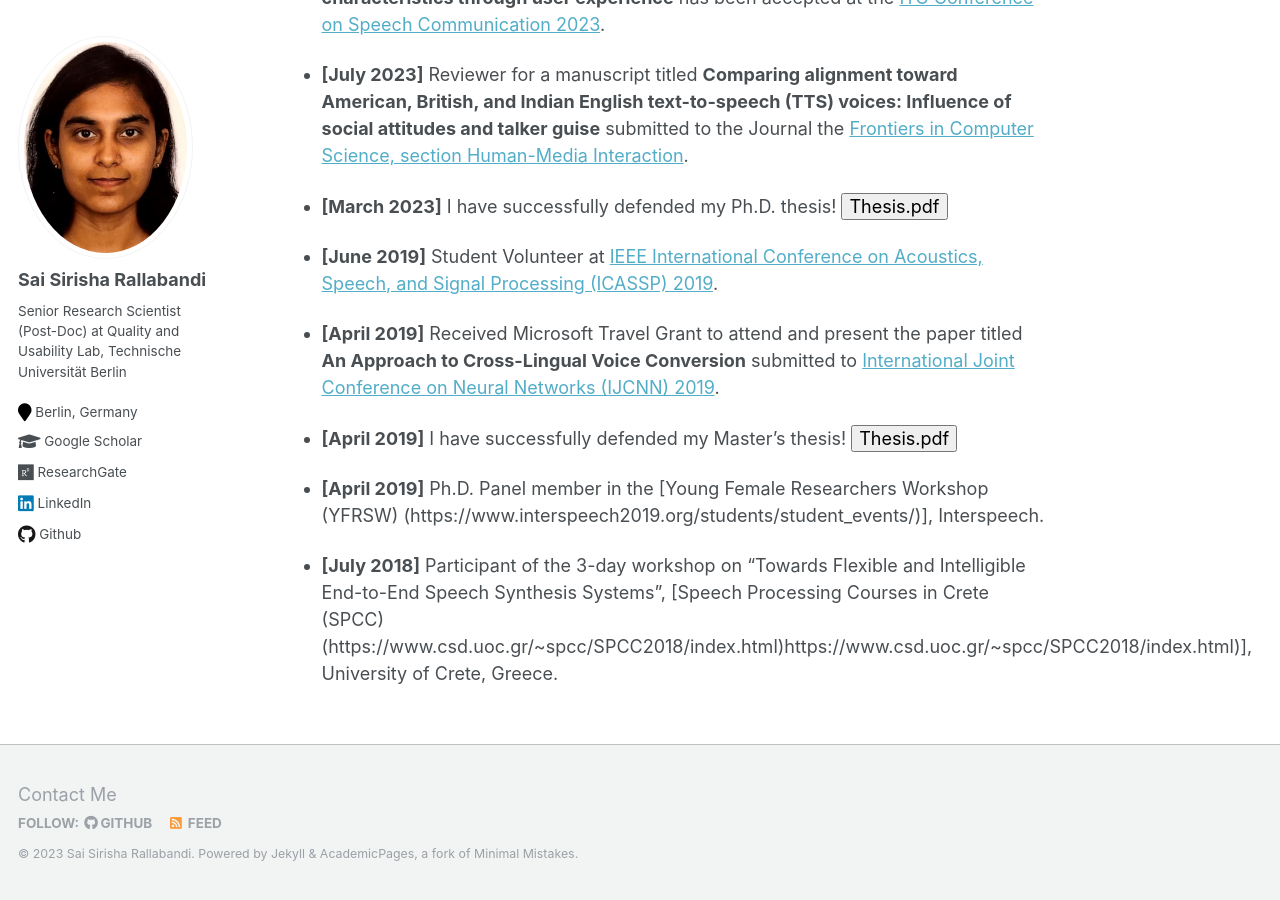
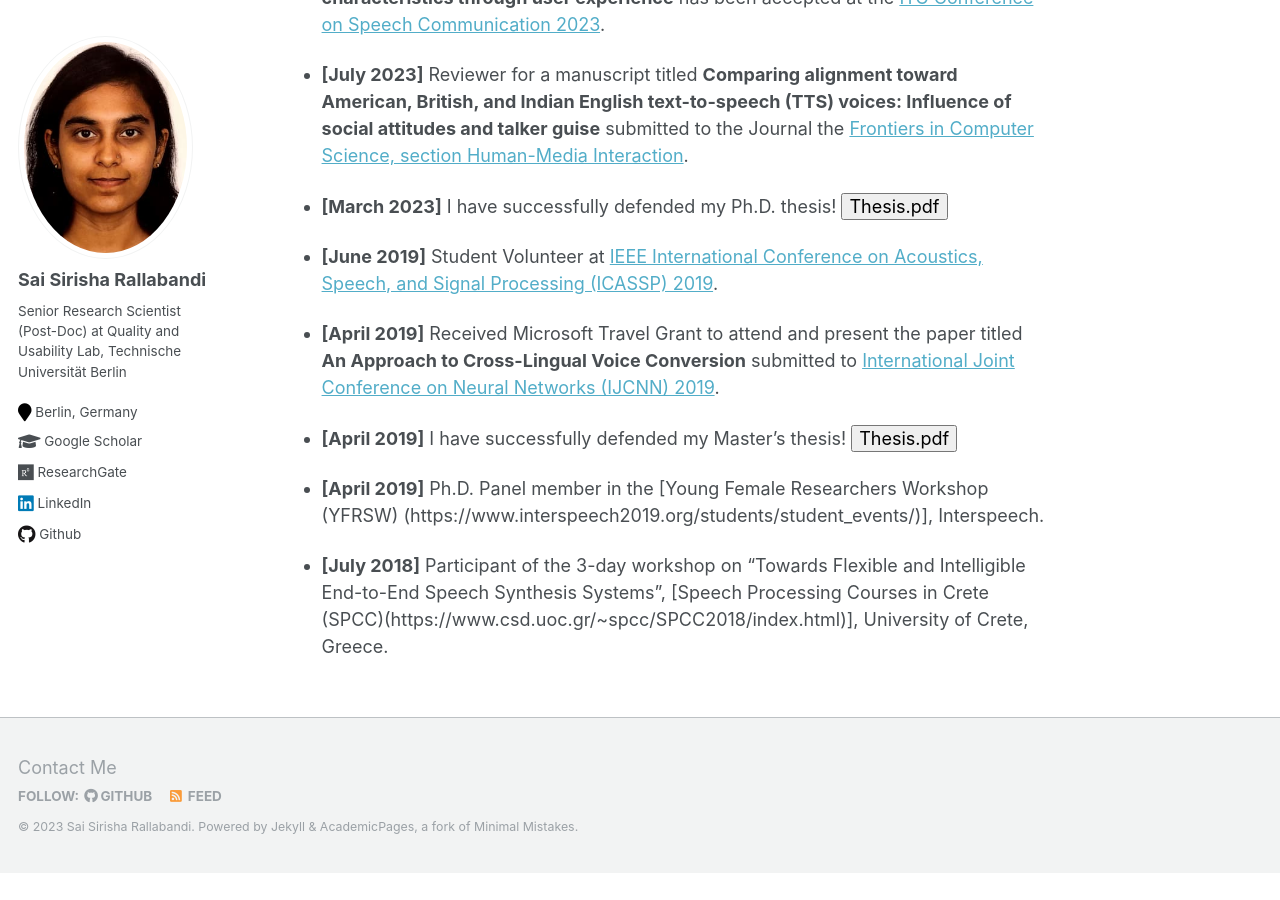
Before and after one commit to SaiSirishaR/saisirishar.github.io, a Jekyll site: the page built from _pages/about.md, in a window 1280 px wide and 900 px high, scrolled down 707 px. Built offline with Jekyll 4.4.1, drawn with Linux system fonts in a browser that asks for light colours; after the commit the page ends 1580 px from its top, so only the background shows below that; part of the change alters nothing that is shown.

Commit message:
Update about.md

```diff
--- a/_pages/about.md
+++ b/_pages/about.md
@@ -35,4 +35,4 @@ user experience** has been accepted at the [ITG Conference on Speech Communicati
 
 - **[April 2019]** Ph.D. Panel member in the [Young Female Researchers Workshop (YFRSW) (https://www.interspeech2019.org/students/student_events/)], Interspeech.
 
-- **[July 2018]** Participant of the 3-day workshop on "Towards Flexible and Intelligible End-to-End Speech Synthesis Systems", [Speech Processing Courses in Crete (SPCC)(https://www.csd.uoc.gr/~spcc/SPCC2018/index.html)https://www.csd.uoc.gr/~spcc/SPCC2018/index.html)], University of Crete, Greece.
+- **[July 2018]** Participant of the 3-day workshop on "Towards Flexible and Intelligible End-to-End Speech Synthesis Systems", [Speech Processing Courses in Crete (SPCC)(https://www.csd.uoc.gr/~spcc/SPCC2018/index.html)], University of Crete, Greece.
```
